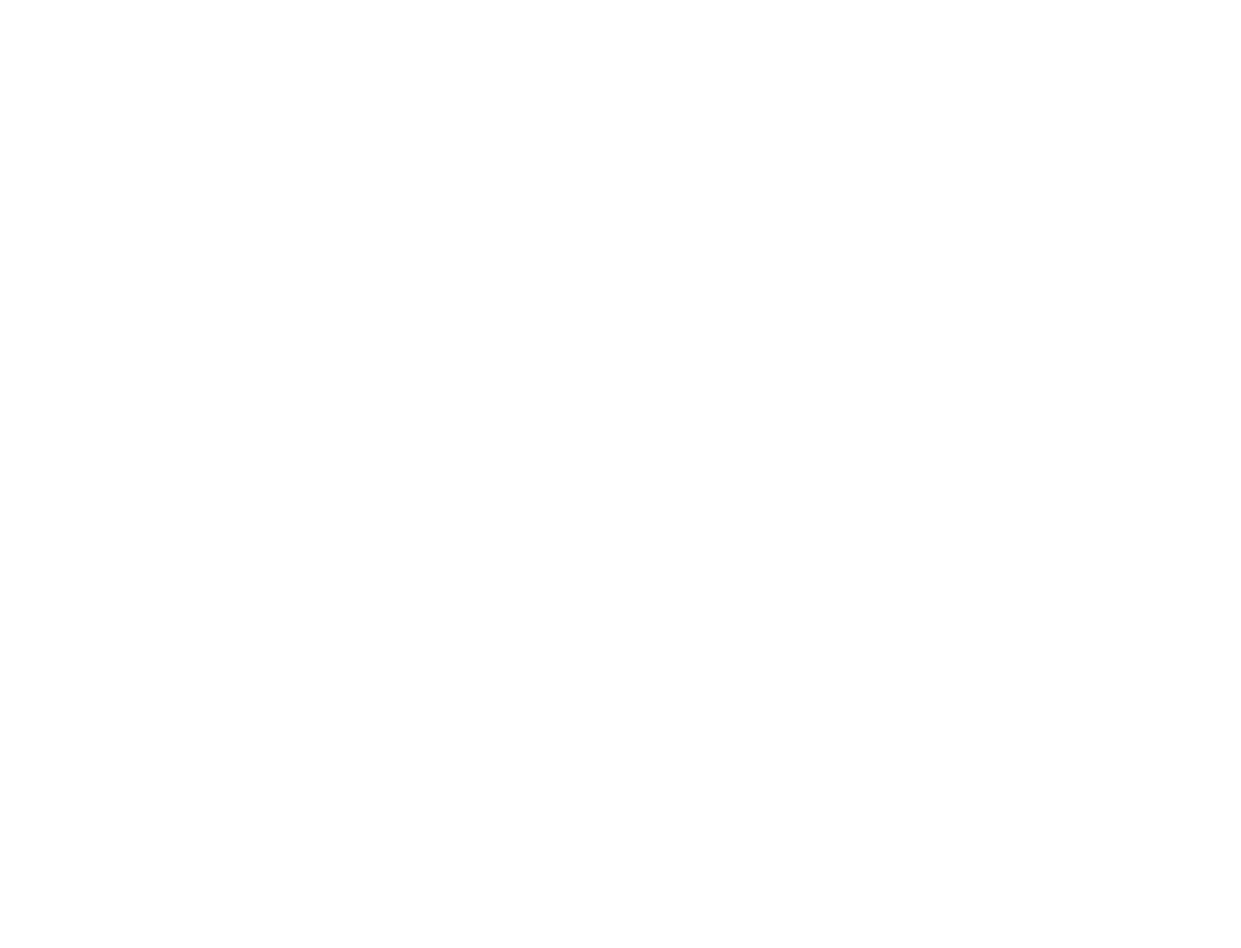
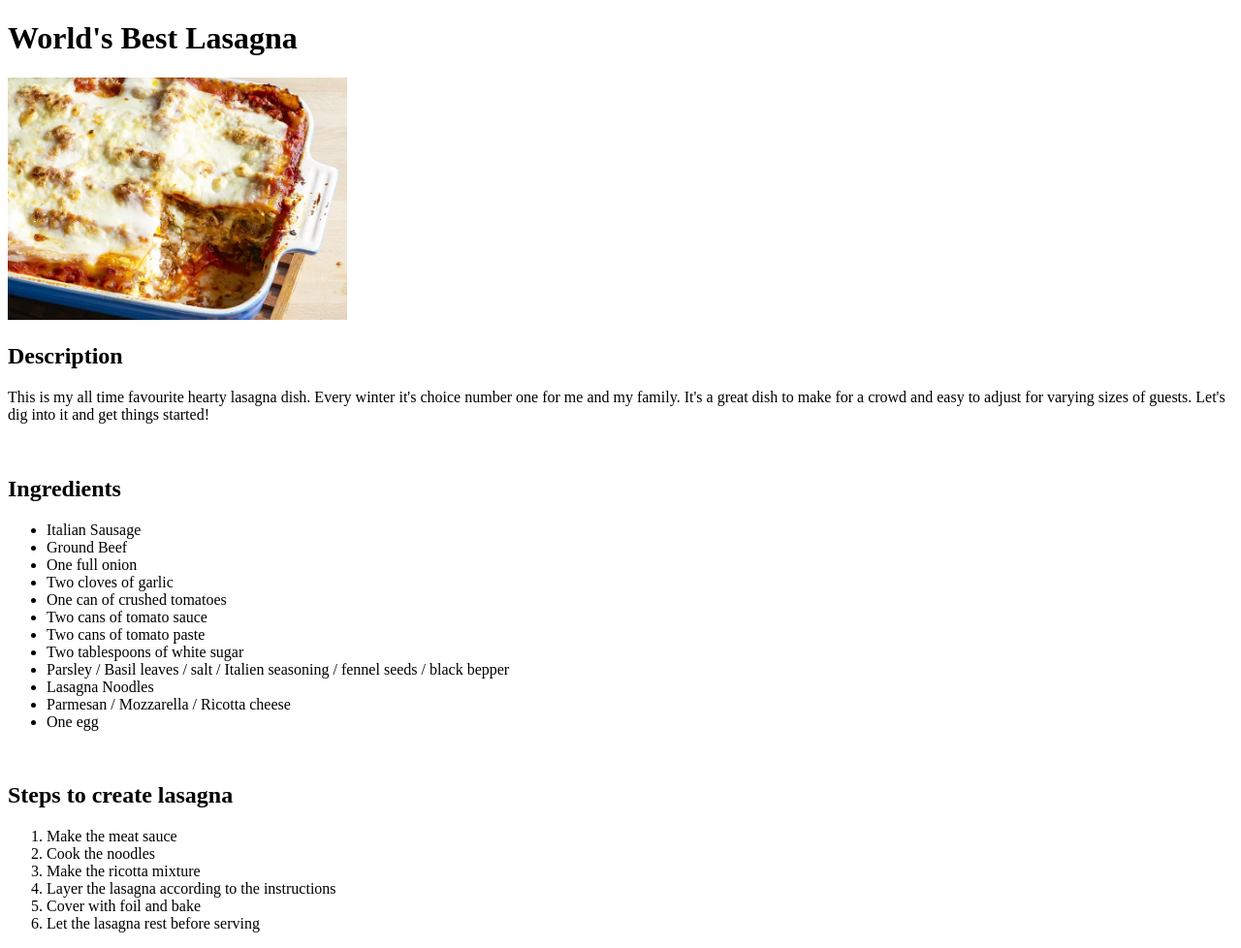
Before and after one commit to TamasPinter/odin-recipes, a plain HTML site: page recipes/lasagna.html in a window 1280 px wide. Shown: the whole page at 97% size. Before the commit the page ends 800 px from the top, so only its background shows below. Drawn offline with Linux system fonts and the light colour scheme.

Commit message:
Lasagna receipe page finished with content

```diff
--- a/recipes/lasagna.html
+++ b/recipes/lasagna.html
@@ -5,5 +5,51 @@
     <meta name="viewport" content="width=device-width, initial-scale=1.0" />
     <title>My Lasagna</title>
   </head>
-  <body></body>
+
+  <body>
+    <h1>World's Best Lasagna</h1>
+    <img
+      src="../images/lasagna.webp"
+      alt="The Wrold's Best lasagna"
+      height="250"
+      width="350"
+    />
+    <br />
+    <h2>Description</h2>
+    <p>
+      This is my all time favourite hearty lasagna dish. Every winter it's
+      choice number one for me and my family. It's a great dish to make for a
+      crowd and easy to adjust for varying sizes of guests. Let's dig into it
+      and get things started!
+    </p>
+    <br />
+    <h2>Ingredients</h2>
+    <ul>
+      <li>Italian Sausage</li>
+      <li>Ground Beef</li>
+      <li>One full onion</li>
+      <li>Two cloves of garlic</li>
+      <li>One can of crushed tomatoes</li>
+      <li>Two cans of tomato sauce</li>
+      <li>Two cans of tomato paste</li>
+      <li>Two tablespoons of white sugar</li>
+      <li>
+        Parsley / Basil leaves / salt / Italien seasoning / fennel seeds / black
+        bepper
+      </li>
+      <li>Lasagna Noodles</li>
+      <li>Parmesan / Mozzarella / Ricotta cheese</li>
+      <li>One egg</li>
+    </ul>
+    <br />
+    <h2>Steps to create lasagna</h2>
+    <ol>
+      <li>Make the meat sauce</li>
+      <li>Cook the noodles</li>
+      <li>Make the ricotta mixture</li>
+      <li>Layer the lasagna according to the instructions</li>
+      <li>Cover with foil and bake</li>
+      <li>Let the lasagna rest before serving</li>
+    </ol>
+  </body>
 </html>
```
Also changed, not shown: images/lasagna.webp (added), 1 other file.
